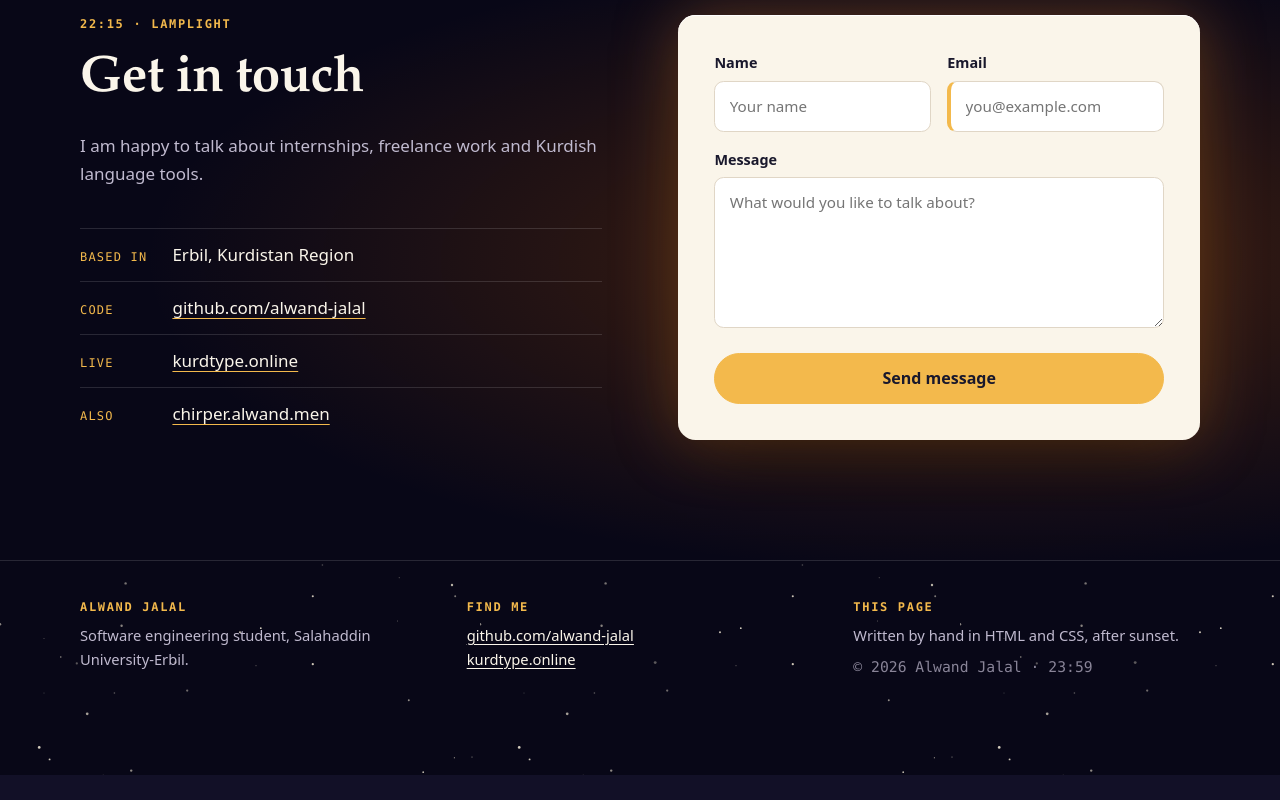
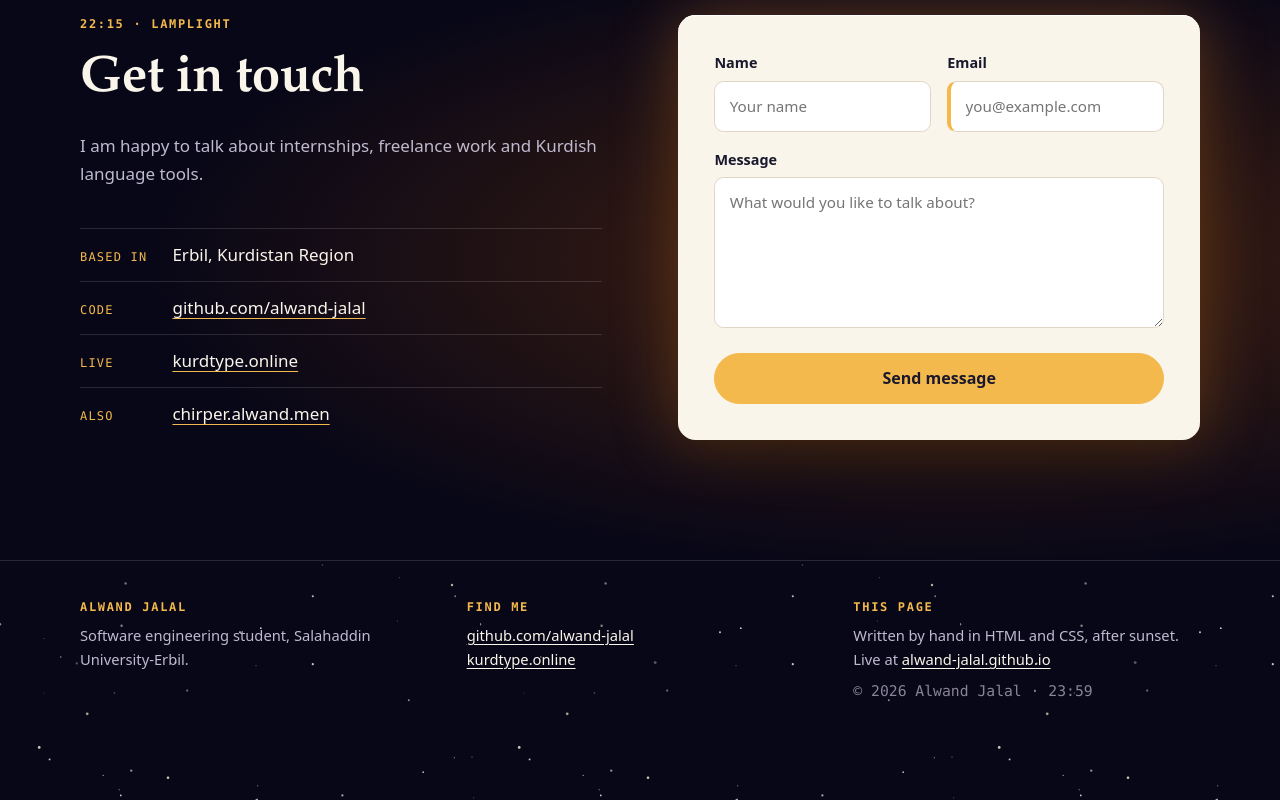
Before and after one commit to alwand-jalal/alwand-jalal.github.io, a plain HTML site: page index.html in a window 1280 px wide. Shown: the part 6105-6905 px from the top of the page. Before the commit the page ends 6880 px from the top, so only its background shows below. Drawn offline with Linux system fonts and the light colour scheme.

Commit message:
Link to the live site
Co-Authored-By: Claude Opus 5.5 <noreply@anthropic.com>

```diff
--- a/index.html
+++ b/index.html
@@ -238,7 +238,7 @@
               <p class="card-tag">HTML · CSS</p>
               <h3>This portfolio</h3>
               <p>One page written by hand in HTML and CSS: Flexbox, Grid, scroll animations and no JavaScript.</p>
-              <a href="#top">Back to the start <span aria-hidden="true">→</span></a>
+              <a href="https://alwand-jalal.github.io">View it live <span aria-hidden="true">→</span></a>
             </div>
           </article>
         </div>
@@ -332,6 +332,7 @@
       <div class="footer-col">
         <h2>This page</h2>
         <p>Written by hand in HTML and CSS, after sunset.</p>
+        <p>Live at <a href="https://alwand-jalal.github.io">alwand-jalal.github.io</a></p>
         <p class="footer-copy">© 2026 Alwand Jalal · 23:59</p>
       </div>
     </div>
```
